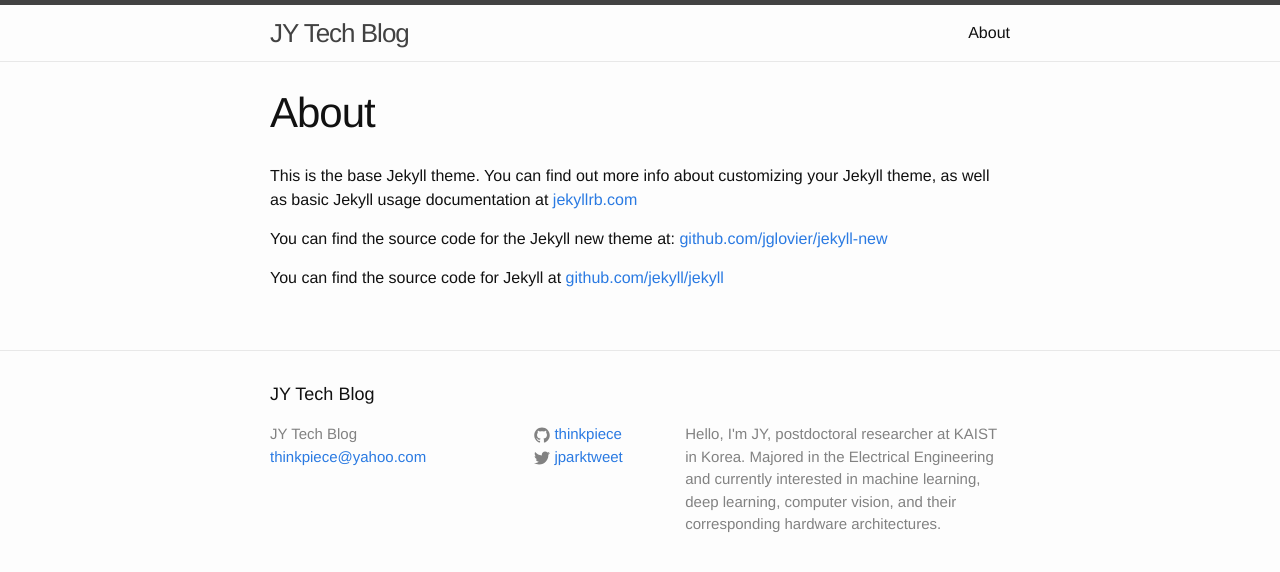
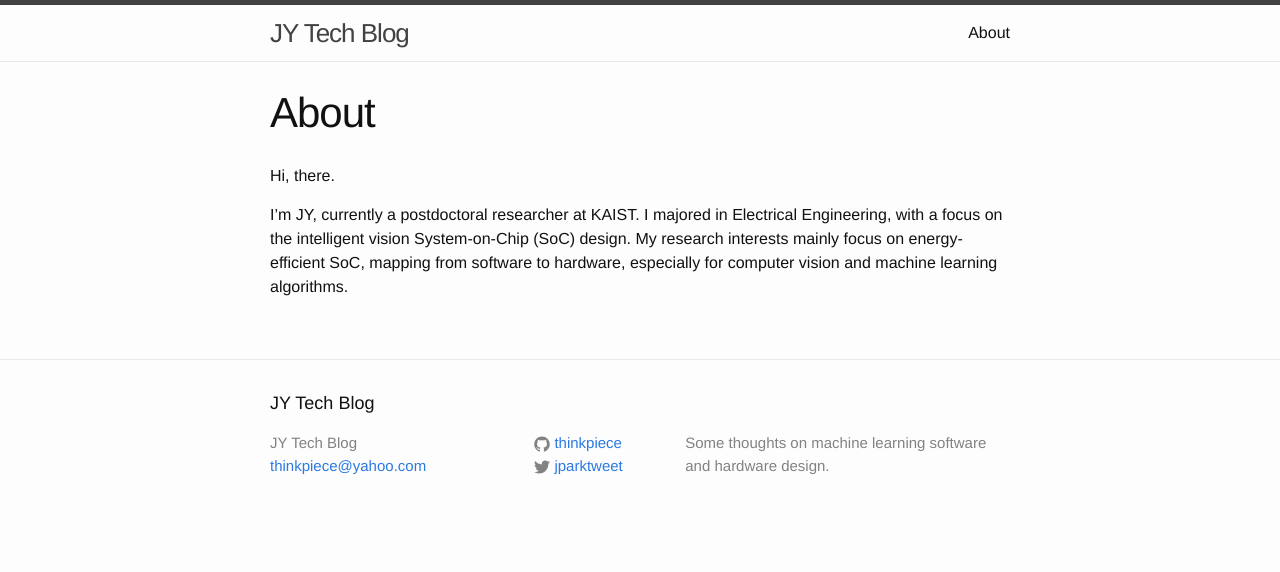
Before and after one commit to thinkpiece/thinkpiece.github.com, a Jekyll site: the page built from about.md, in a window 1280 px wide. Shown: the top 572 px of the page. Built offline with Jekyll 4.4.1, drawn with Linux system fonts in a browser that asks for light colours.

Commit message:
ABOUT updated

```diff
--- a/_config.yml
+++ b/_config.yml
@@ -2,10 +2,7 @@
 title: JY Tech Blog
 email: thinkpiece@yahoo.com
 description: > # this means to ignore newlines until "baseurl:"
-  Hello, I'm JY, postdoctoral researcher at KAIST in Korea.
-  Majored in the Electrical Engineering and currently interested in
-  machine learning, deep learning, computer vision, and their corresponding
-  hardware architectures.
+  Some thoughts on machine learning software and hardware design.
 baseurl: "" # the subpath of your site, e.g. /blog/
 url: "http://blog.jyp.me" # the base hostname & protocol for your site
 twitter_username: jparktweet
--- a/about.md
+++ b/about.md
@@ -4,8 +4,10 @@ title: About
 permalink: /about/
 ---
 
-This is the base Jekyll theme. You can find out more info about customizing your Jekyll theme, as well as basic Jekyll usage documentation at [jekyllrb.com](http://jekyllrb.com/)
+Hi, there.
 
-You can find the source code for the Jekyll new theme at: [github.com/jglovier/jekyll-new](https://github.com/jglovier/jekyll-new)
-
-You can find the source code for Jekyll at [github.com/jekyll/jekyll](https://github.com/jekyll/jekyll)
+I'm JY, currently a postdoctoral researcher at KAIST. I majored in Electrical
+Engineering, with a focus on the intelligent vision System-on-Chip (SoC)
+design. My research interests mainly focus on energy-efficient SoC, mapping
+from software to hardware, especially for computer vision and machine learning
+algorithms.
```
